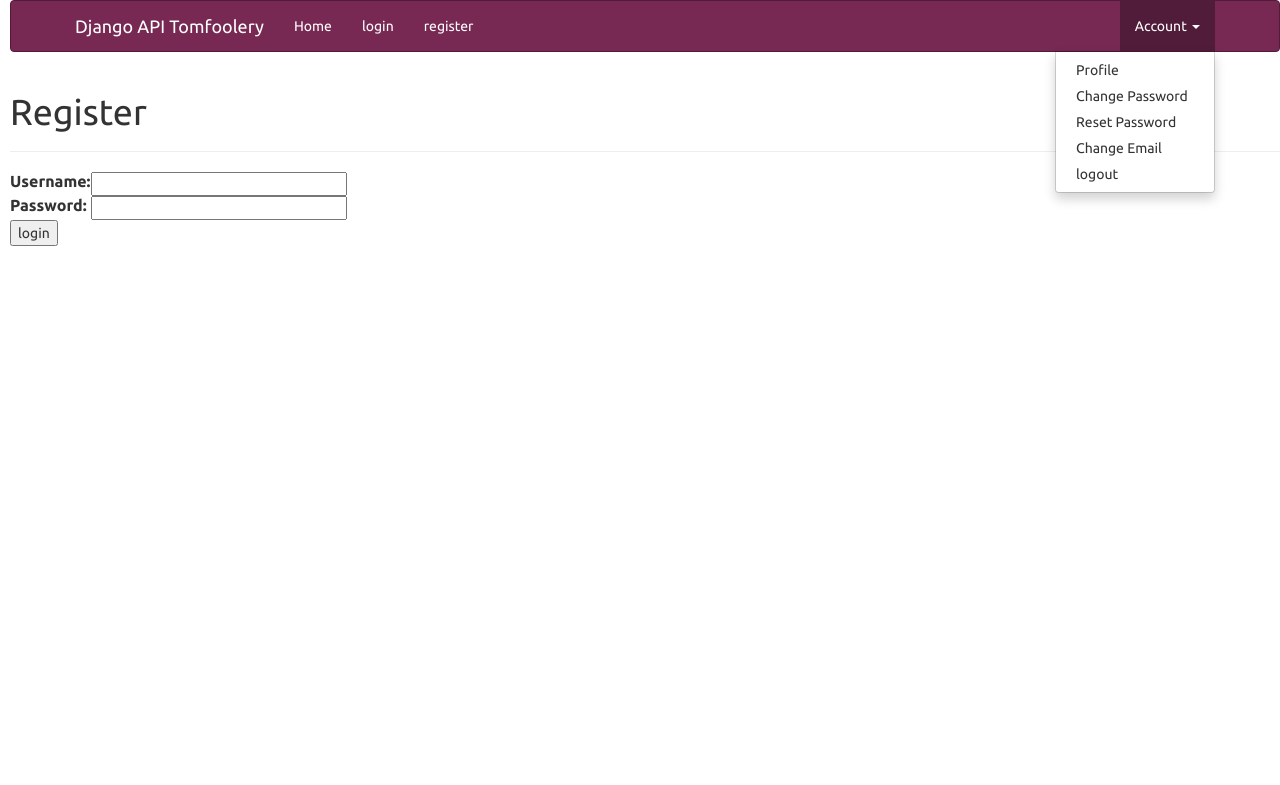
After one commit to jeffthemaximum/django-and-apis, a Django app: page /accounts/login/ in a window 1280 px wide, after a click on "Account". The commit adds this page. Shown: the top 785 px of the page. Run offline with Django 3.2, Linux system fonts and the light colour scheme; parts of the project's set-up code (start-up, migrations or seed data) failed here and were passed over; some libraries are stand-ins or nearby versions.

Commit message:
many changes to incorporate user login, logout, register, and errors

```diff
--- a/apis/urls.py
+++ b/apis/urls.py
@@ -15,10 +15,13 @@ Including another URLconf
 """
 from django.conf.urls import include, url
 from django.contrib import admin
+from django.conf import settings
 from . import views
+from django.conf.urls.static import static
 
 urlpatterns = [
     url(r'^admin/', include(admin.site.urls)),
     url(r'^ip/', include('ip.urls')),
     url(r'', include('home.urls')),
-]
+    # url(r'', include('home.urls')),
+] + static(settings.STATIC_URL, document_root=settings.STATIC_ROOT)
--- /dev/null
+++ b/home/forms.py
@@ -0,0 +1,34 @@
+from django import forms
+from django.contrib.auth.models import User
+from django.contrib.auth.forms import UserCreationForm
+
+
+class LoginForm(forms.Form):
+    username = forms.CharField()
+    password = forms.CharField(widget=forms.PasswordInput())
+
+
+class RegistrationForm(UserCreationForm):
+    email = forms.EmailField(required=True)
+
+    class Meta:
+        model = User
+        fields = (
+            'username',
+            'first_name',
+            'last_name',
+            'email',
+            'password1',
+            'password2'
+            )
+
+    def save(self, commit=True):
+        user = super(RegistrationForm, self).save(commit=False)
+        user.first_name = self.cleaned_data['first_name']
+        user.last_name = self.cleaned_data['last_name']
+        user.email = self.cleaned_data['email']
+
+        if commit:
+            user.save()
+
+        return user
--- /dev/null
+++ b/home/static/js/home_scripts.js
@@ -0,0 +1,3 @@
+$(document).ready(function(){
+    $('.dropdown-toggle').dropdown();
+});
--- /dev/null
+++ b/home/templates/home/base.html
@@ -0,0 +1,55 @@
+{% load staticfiles %}
+<html>
+    <head>
+        <title>Django API Tomfoolery</title>
+        <script src="https://ajax.googleapis.com/ajax/libs/jquery/2.1.4/jquery.min.js"></script>
+        <script src="https://maxcdn.bootstrapcdn.com/bootstrap/3.3.5/js/bootstrap.min.js" integrity="sha512-K1qjQ+NcF2TYO/eI3M6v8EiNYZfA95pQumfvcVrTHtwQVDG+aHRqLi/ETn2uB+1JqwYqVG3LIvdm9lj6imS/pQ==" crossorigin="anonymous"></script>
+        <script type="text/javascript" src="{% static 'js/home_scripts.js' %}"></script>
+        <link rel="stylesheet" href="{% static 'css/united.css' %}">
+    </head>
+    <body>
+        {% block navbar %}
+        <div class="navbar navbar-inverse" role="navigation">
+            <div class="container">
+                <div class="navbar-header">
+                    <button type="button" class="navbar-toggle" data-toggle="collapse" data-target=".navbar-collapse">
+                        <span class="sr-only">Toggle navigation</span>
+                        <span class="icon-bar"></span>
+                        <span class="icon-bar"></span>
+                        <span class="icon-bar"></span>
+                    </button>
+                    <a class="navbar-brand" href="">Django API Tomfoolery</a>
+                </div>
+                <div class="navbar-collapse collapse">
+                    <ul class="nav navbar-nav">
+                        <li><a href="">Home</a></li>
+                        <li><a href="/accounts/login">login</a></li>
+                        <li><a href="/accounts/register">register</a></li>
+                    </ul>
+                    <ul class="nav navbar-nav navbar-right">
+                        <li class="dropdown">
+                            <a href="#" class="dropdown-toggle" data-toggle="dropdown">
+                                Account <b class="caret"></b>
+                            </a>
+                            <ul class="dropdown-menu">
+                                <li><a href="{% url 'index' %}">Profile</a></li>
+                                <li><a href="">Change Password</a></li>
+                                <li><a href="">Reset Password</a></li>
+                                <li><a href="">Change Email</a></li>
+                                <li><a href="/accounts/logout">logout</a></li>
+                            </ul>
+                        </li>
+                    </ul>
+                </div>
+            </div>
+        </div>
+        {% endblock %}
+        <div class="page-header">
+            <h1>Register</h1>
+        </div>
+        <div class="content">
+            {% block content %}
+            {% endblock %}
+        </div>
+    </body>
+</html>
--- /dev/null
+++ b/home/templates/registration/login.html
@@ -0,0 +1,20 @@
+{% extends "home/base.html" %}
+
+{% block title %}Log In{% endblock %}
+{% block content %}
+
+<form method="post" action="/accounts/login/">
+{% csrf_token %}
+
+  {% if message %}
+  <p>{{message}}</p>
+  {% endif %}
+
+  <table>
+    {{ form.as_table }}
+  </table>
+
+<input type="submit" value="login" />
+</form>
+
+{% endblock %}
--- a/home/urls.py
+++ b/home/urls.py
@@ -2,5 +2,13 @@ from django.conf.urls import url
 from . import views
 
 urlpatterns = [
+    url(r'^accounts/login/$', 'home.views.login', name='login'),
+    url(r'^accounts/process_login/$', 'home.views.process_login', name='process_login'),
+    url(r'^accounts/loggedin/$', 'home.views.loggedin', name='loggedin'),
+    url(r'^accounts/login_error/$', 'home.views.login_error', name='login_error'),
+    url(r'^accounts/logout/$', 'home.views.logout', name='logout'),
+    url(r'^accounts/register/$', 'home.views.register', name='register'),
+    url(r'^accounts/register/complete/$', 'home.views.registration_complete', name='registration_complete'),
+
     url(r'^$', views.index, name="index"),
 ]
--- a/home/views.py
+++ b/home/views.py
@@ -1,5 +1,81 @@
 from django.shortcuts import render
+from django.shortcuts import render_to_response
+from django.http import HttpResponseRedirect
+from django.contrib import auth
+from django.core.context_processors import csrf
+from django.template import RequestContext
+
+from home.forms import LoginForm, RegistrationForm
 
 
 def index(request):
     return render(request, 'home/index.html', {})
+
+
+def loggedin(request):
+    return render_to_response(
+        'registration/loggedin.html',
+        {'username': request.user.username}
+        )
+
+
+def login(request):
+    message = None
+    if request.method == "POST":
+        form = LoginForm(request.POST)
+        if form.is_valid():
+            username = request.POST['username']
+            password = request.POST['password']
+            user = auth.authenticate(username=username, password=password)
+            if user.is_active:
+                auth.login(request, user)
+                return HttpResponseRedirect('/accounts/loggedin')
+            else:
+                message = "Your account is inactive"
+    else:
+        form = LoginForm()
+    return render_to_response(
+        'registration/login.html',
+        {'message': message, 'form': form},
+        context_instance=RequestContext(request)
+        )
+
+
+def process_login(request):
+    username = request.POST.get('username', '')
+    password = request.POST.get('password', '')
+    user = auth.authenticate(username=username, password=password)
+
+    if user is not None:
+        auth.login(request, user)
+        return HttpResponseRedirect('/accounts/loggedin')
+    else:
+        return HttpResponseRedirect('/accounts/login_error')
+
+
+def login_error(request):
+    return render_to_response('registration/login_error.html')
+
+
+def logout(request):
+    auth.logout(request)
+    return render_to_response('registration/logged_out.html')
+
+
+def register(request):
+    if request.method == 'POST':
+        form = RegistrationForm(request.POST)
+        if form.is_valid():
+            form.save()
+            return HttpResponseRedirect('/accounts/register/complete')
+    else:
+        form = RegistrationForm()
+    token = {}
+    token.update(csrf(request))
+    token['form'] = form
+
+    return render_to_response('registration/registration_form.html', token)
+
+
+def registration_complete(request):
+    return render_to_response('registration/registration_complete.html')
```
Also changed, not shown: apis/settings.py (+22 -1 lines), apis/views.py (+23 -0 lines), home/templates/home/index.html (+7 -4 lines), home/templates/registration/base.html (added, +55 -0 lines), home/templates/registration/logged_out.html (added, +8 -0 lines), home/templates/registration/loggedin.html (added, +9 -0 lines), home/templates/registration/login_error.html (added, +8 -0 lines), home/templates/registration/registration_complete.html (added, +8 -0 lines), home/templates/registration/registration_form.html (added, +13 -0 lines).
